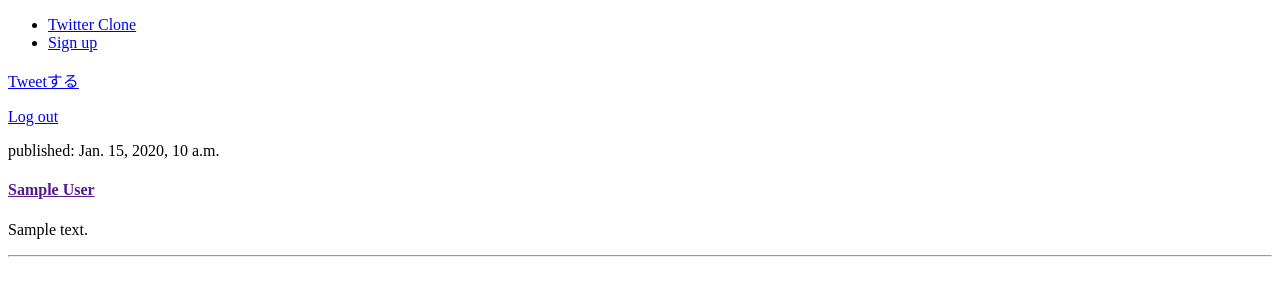
After one commit to shinonome-inc/backend-final-assignment-yota, a Django app: template templates/tweets/detail.html in a window 1280 px wide. The commit adds this page. Shown: the top 300 px of the page. Run offline with Django 4.2, Linux system fonts and the light colour scheme; the template is opened without the code that fills it: most values are stand-ins (such as "Sample title", 1, 10 or a date in 2020).

Commit message:
ツイートをクリック時に詳細を表示

```diff
--- /dev/null
+++ b/templates/tweets/detail.html
@@ -0,0 +1,19 @@
+{% extends "base.html" %}
+
+{% block title %}Home{% endblock %}
+
+{% block content %}
+<div>
+    <p><a href="{% url 'tweets:create' %}">Tweetする</span></a></p>
+    <a href="{% url 'accounts:logout' %}">Log out</a>
+</div>
+
+
+<div>
+    <p>published: {{ tweet.published_date }}</p>
+    <h4><a href="">{{ tweet.author }}</a></h4>
+    <p>{{ tweet.text|linebreaksbr }}</p>
+    <hr>
+</div>
+
+{% endblock %}
--- a/templates/tweets/home.html
+++ b/templates/tweets/home.html
@@ -13,7 +13,7 @@
     <div>
         <p>published: {{ tweet.published_date }}</p>
         <h4><a href="">{{ tweet.author }}</a></h4>
-        <p>{{ tweet.text|linebreaksbr }}</p>
+        <p><a href="{% url 'tweets:detail' pk=tweet.pk %}">{{ tweet.text|linebreaksbr }}</a></p>
         <hr>
     </div>
 {% endfor %}
--- a/tweets/urls.py
+++ b/tweets/urls.py
@@ -7,7 +7,7 @@ app_name = "tweets"
 urlpatterns = [
     path("home/", views.HomeView.as_view(), name="home"),
     path("create/", views.TweetCreateView.as_view(), name="create"),
-    # path('<int:pk>/', views.TweetDetailView.as_view(), name='detail'),
+    path('<int:pk>/', views.TweetDetailView.as_view(), name='detail'),
     # path('<int:pk>/delete/', views.TweetDeleteView.as_view(), name='delete'),
     # path('<int:pk>/like/', views.LikeView, name='like'),
     # path('<int:pk>/unlike/', views.UnlikeView, name='unlike'),
```
Also changed, not shown: tweets/views.py (+10 -1 lines).
